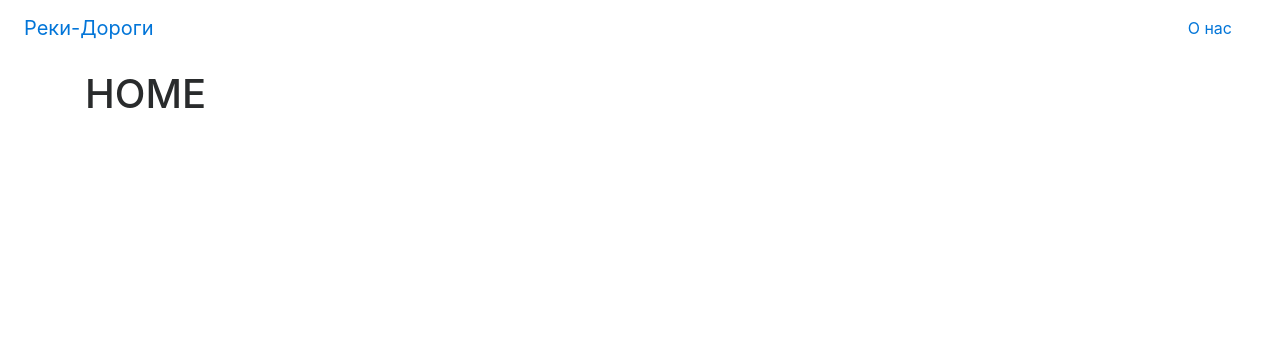
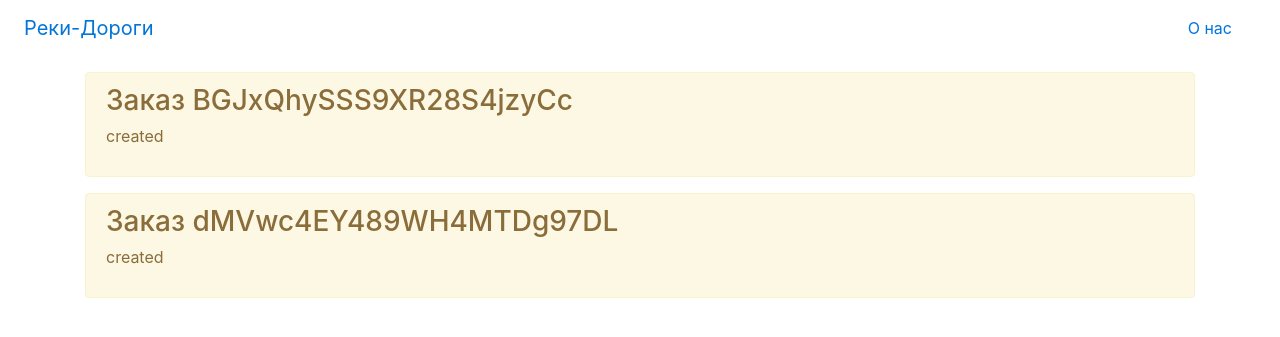
Before and after one commit to yatim-dev/logistic_site, a Django app: page / in a window 1280 px wide. Shown: the top 337 px of the page. Run offline with Django 5.2, Linux system fonts and the light colour scheme; data comes from the database, SQL or seed files in the repository.

Commit message:
Вывод всех заказов на главную

```diff
--- a/main/views.py
+++ b/main/views.py
@@ -1,9 +1,11 @@
 from django.shortcuts import render
-
+from .models import Order
 
 # Create your views here.
 def home(request):
-    return render(request, "main/home.html")
+    orders = Order.objects.all()
+    context = {'orders': orders}
+    return render(request, "main/home.html", context)
 
 
 def about(request):
--- a/templates/main/home.html
+++ b/templates/main/home.html
@@ -5,5 +5,12 @@ HOME
 {% endblock %}
 
 {% block content %}
-    <h1>HOME</h1>
+    {% if orders %}
+        {% for el in orders %}
+            <div class="alert alert-warning mt-2">
+                <h3>Заказ {{ el.uuid }}</h3>
+                <p>{{ el.status }}</p>
+            </div>
+        {% endfor %}
+    {% endif %}
 {% endblock %}
```
